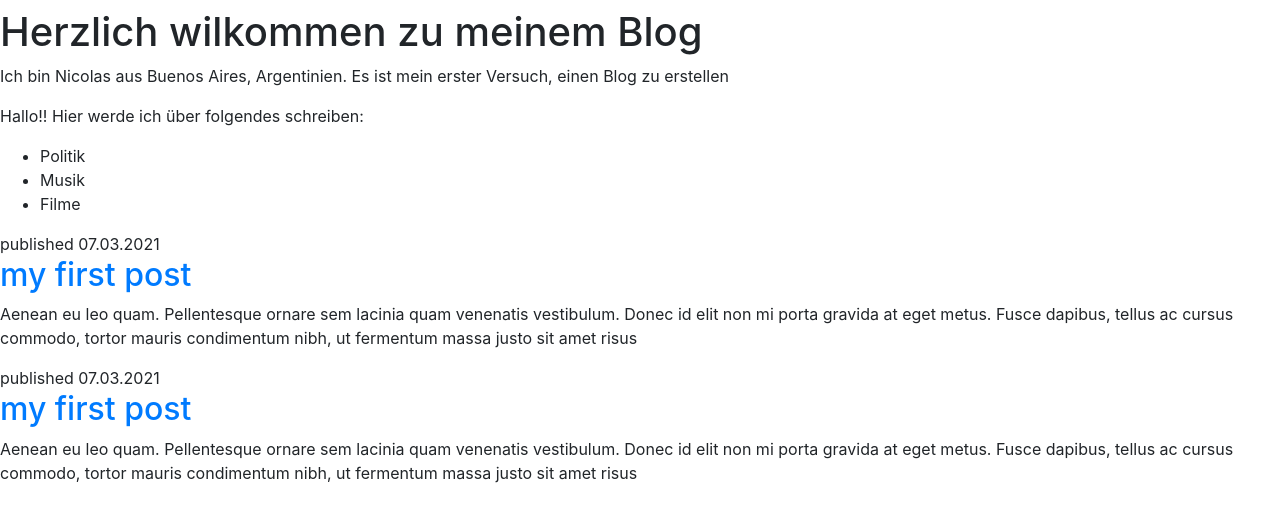
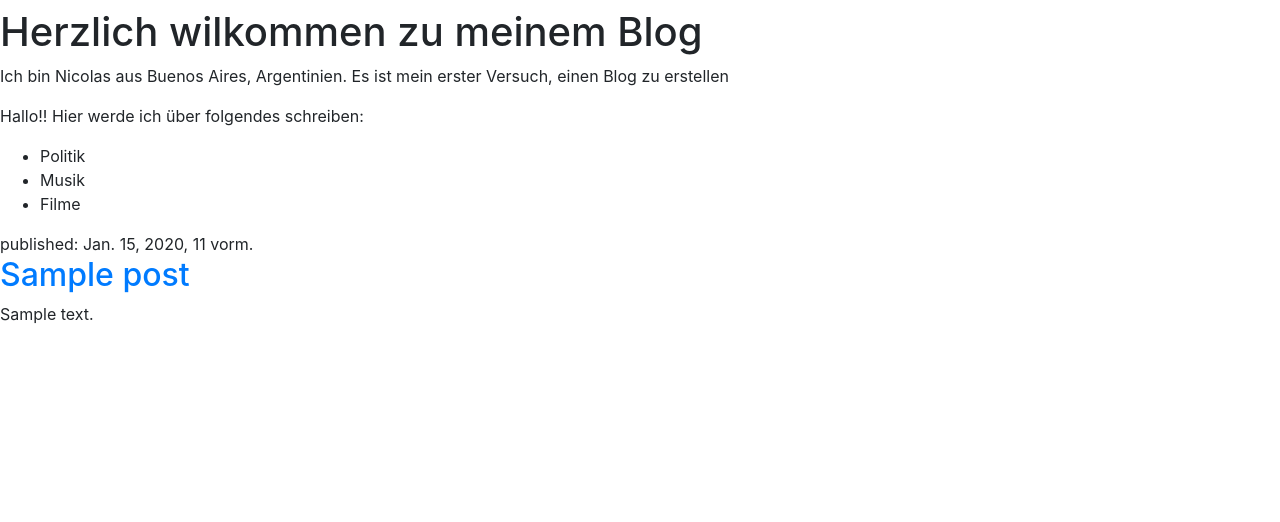
Before and after one commit to nicolasnazos/djangogirls, a Django app: template blog/templates/blog/post_list.html in a window 1280 px wide. Shown: the part 48-570 px from the top of the page. Run offline with Django 3.2, Linux system fonts and the light colour scheme; the template is opened without the code that fills it: values that come from a table or form of the project are taken from there, others are empty; tables that the repository leaves empty hold one stand-in row (values such as "Sample post").

Commit message:
changed template sunday

```diff
--- a/blog/templates/blog/post_list.html
+++ b/blog/templates/blog/post_list.html
@@ -22,17 +22,15 @@
                 <li> Filme</li>
 
 
+
             </ul>
-        <article>
-            <time> published 07.03.2021</time>
-            <h2><a href="">my first post</a></h2>
-            <p> Aenean eu leo quam. Pellentesque ornare sem lacinia quam venenatis vestibulum. Donec id elit non mi porta gravida at eget metus. Fusce dapibus, tellus ac cursus commodo, tortor mauris condimentum nibh, ut fermentum massa justo sit amet risus </p>
-        </article>
-        <article>
-            <time> published 07.03.2021</time>
-            <h2><a href="">my first post</a></h2>
-            <p> Aenean eu leo quam. Pellentesque ornare sem lacinia quam venenatis vestibulum. Donec id elit non mi porta gravida at eget metus. Fusce dapibus, tellus ac cursus commodo, tortor mauris condimentum nibh, ut fermentum massa justo sit amet risus </p>
-        </article>
+        {% for post in posts %}
+            <article>
+                <time>published: {{ post.published_date }}</time>
+                <h2><a href="">{{ post.title }}</a></h2>
+                <p>{{ post.text|linebreaksbr }}</p>
+            </article>
+        {% endfor %}
 
 
     </body>
--- a/blog/views.py
+++ b/blog/views.py
@@ -1,9 +1,12 @@
 from django.shortcuts import render
+
+from .models import Post
 
 
 # Create your views here.
 def post_list(request):
-    return render(request, 'blog/post_list.html', {})
+    posts = Post.objects.filter(title__contains='no').order_by('published_date')
+    return render(request, 'blog/post_list.html', {'posts': posts})
 
 
 def about(request):
```
